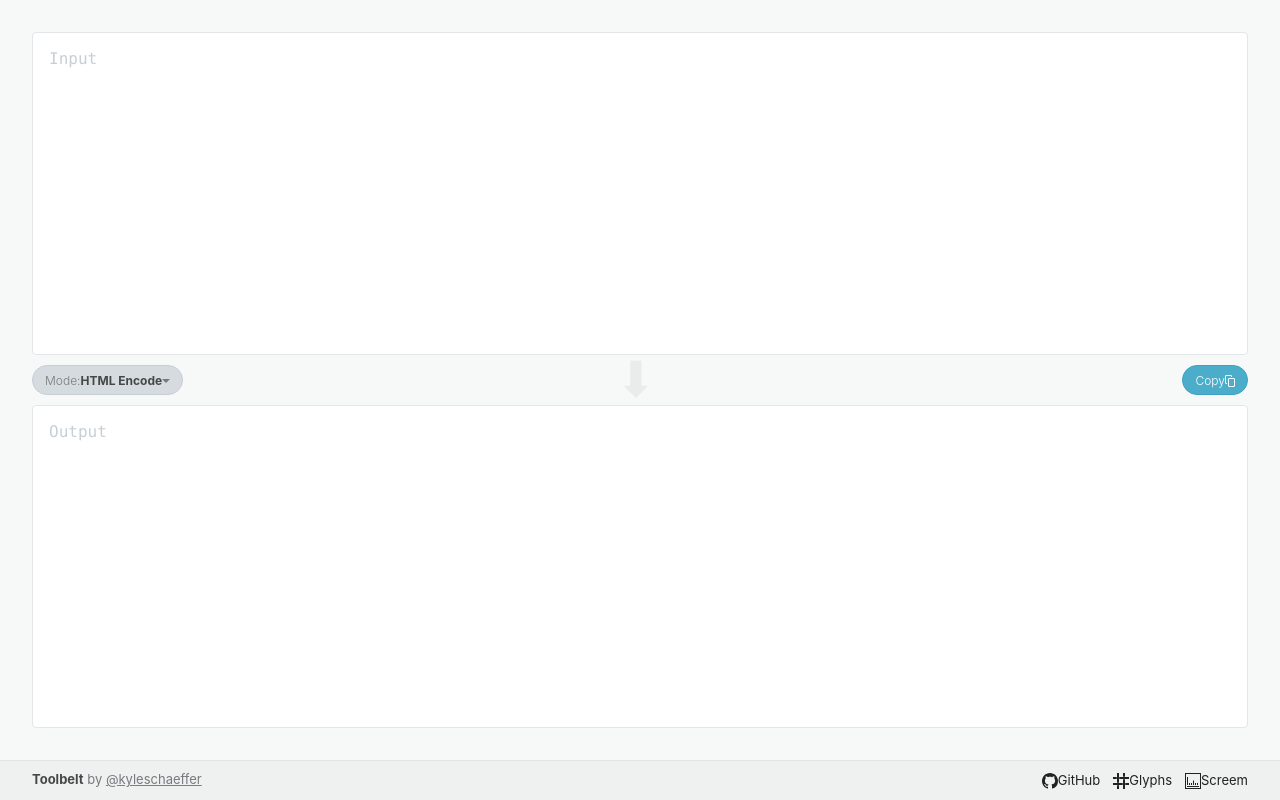
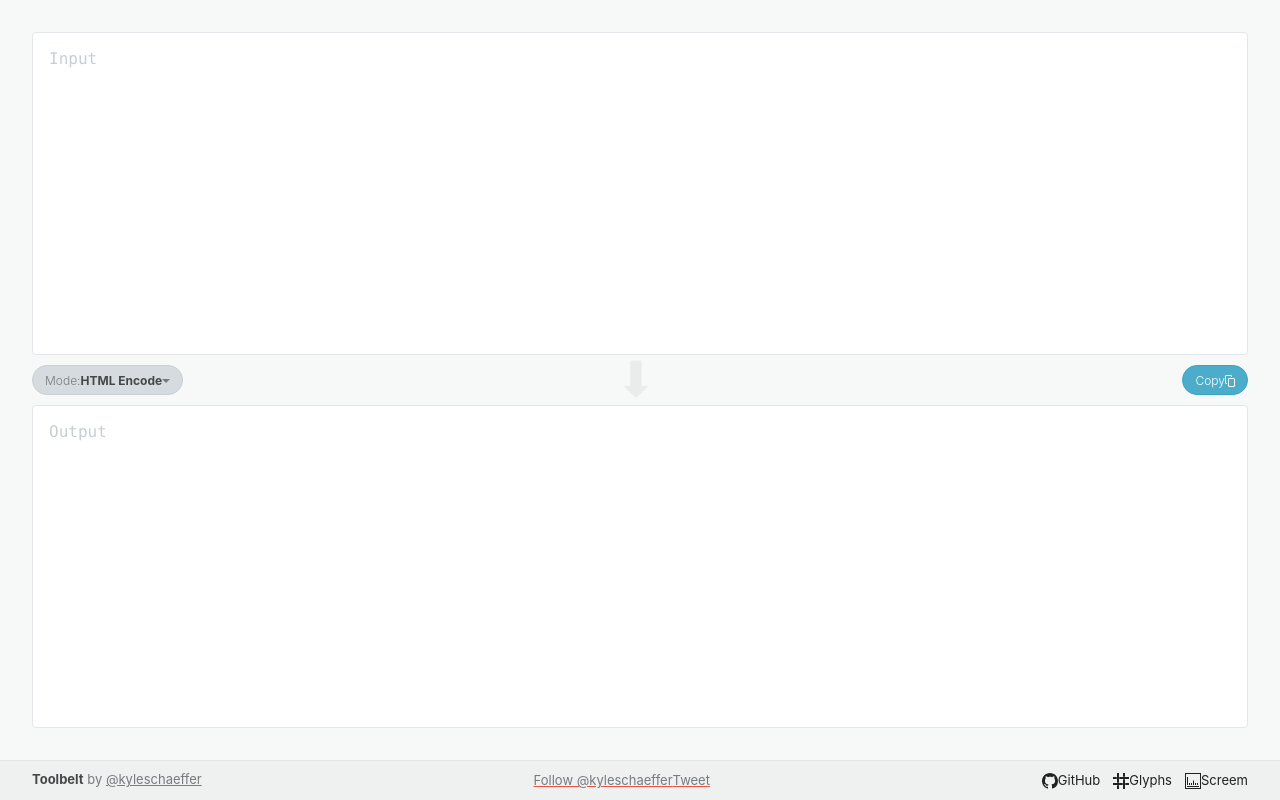
Before and after one commit to kyleschaeffer/toolbelt, a Vue app: page / in a window 1280 px wide. Built offline with nearby package versions, Linux system fonts and the light colour scheme.

Commit message:
Add social links

```diff
--- a/src/components/App.vue
+++ b/src/components/App.vue
@@ -3,7 +3,13 @@
     <toolbelt></toolbelt>
 
     <footer class="footer" role="contentinfo">
-      <p class="colophon"><strong>Toolbelt</strong> by <a href="https://twitter.com/kyleschaeffer">@kyleschaeffer</a></p>
+      <p class="colophon">
+        <strong>Toolbelt</strong> by <a href="https://twitter.com/kyleschaeffer">@kyleschaeffer</a>
+      </p>
+      <p class="social">
+        <a href="https://twitter.com/kyleschaeffer?ref_src=twsrc%5Etfw" class="twitter-follow-button" data-show-screen-name="false" data-dnt="true" data-show-count="false">Follow @kyleschaeffer</a>
+        <a href="https://twitter.com/intent/tweet" class="twitter-share-button" data-text="Nice tool for encoding, decoding, and escaping strings" data-url="https://tbelt.io" data-via="kyleschaeffer" data-related="kyleschaeffer" data-dnt="true">Tweet</a>
+      </p>
       <ul class="footer-links unlist">
         <li>
           <a href="https://github.com/sprtus/toolbelt">
--- a/src/components/Toolbelt.vue
+++ b/src/components/Toolbelt.vue
@@ -108,7 +108,7 @@ export default {
       if (!value) return
 
       try {
-        this.output = Input.regexEscape(value)
+        this.output = Input.htmlEncode(value)
       } catch (e) {
         this.output = e
       }
--- a/src/index.html
+++ b/src/index.html
@@ -16,5 +16,6 @@
 <body>
   <div id="app"></div>
   <script defer src="app.js"></script>
+  <script async src="https://platform.twitter.com/widgets.js" charset="utf-8"></script>
 </body>
 </html>
--- a/src/sass/footer.scss
+++ b/src/sass/footer.scss
@@ -6,7 +6,7 @@
   color: $medium;
   display: grid;
   font-size: 13px;
-  grid-template-columns: auto auto;
+  grid-template-columns: repeat(3, auto);
   justify-content: space-between;
   padding: 0 $s;
 
@@ -63,3 +63,13 @@
     }
   }
 }
+
+// Social links
+.social {
+  margin: 0;
+
+  .twitter-follow-button,
+  .twitter-share-button {
+    vertical-align: middle;
+  }
+}
```
Also changed, not shown: 11 other files (tests, documents, lock files or other folders).
